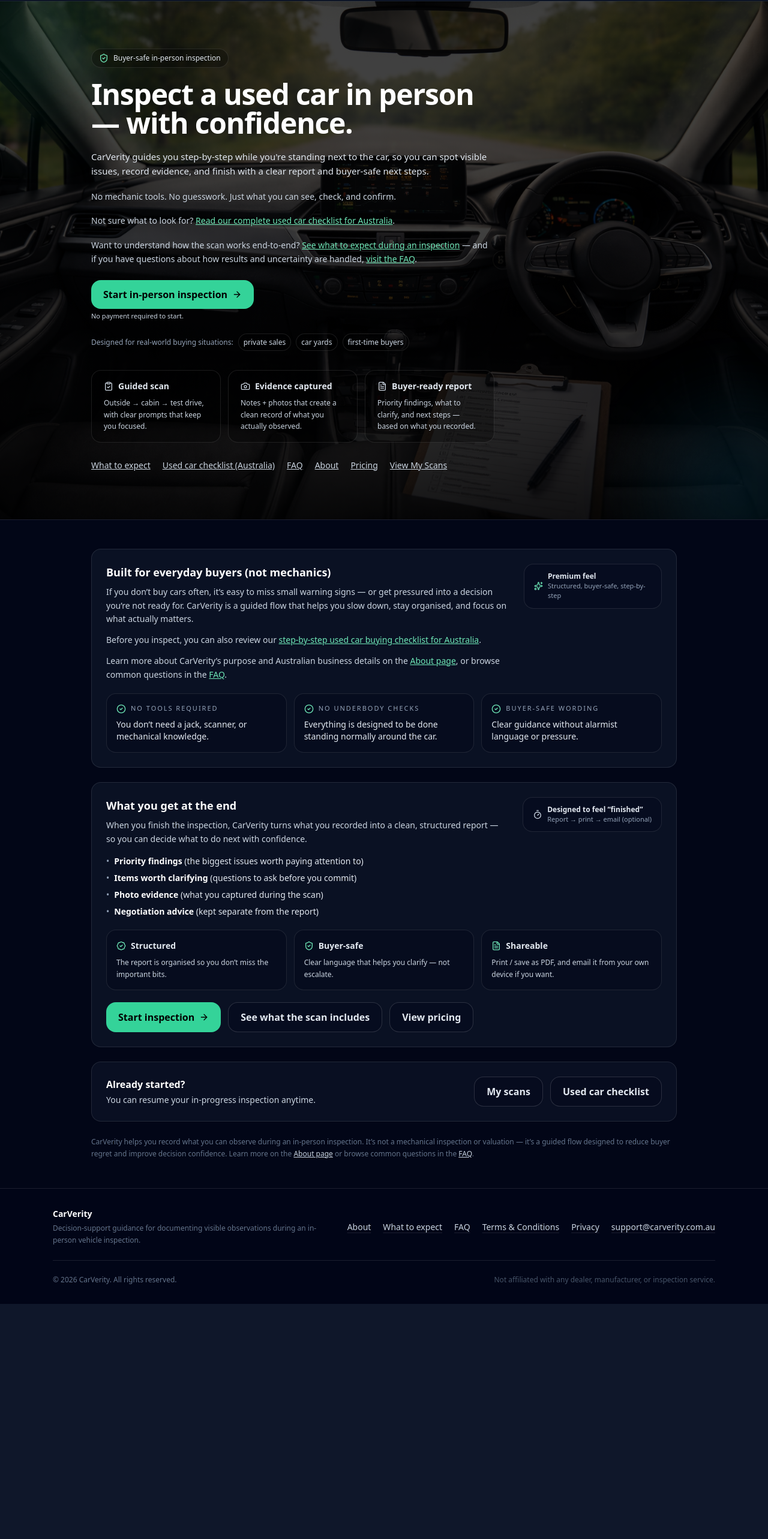
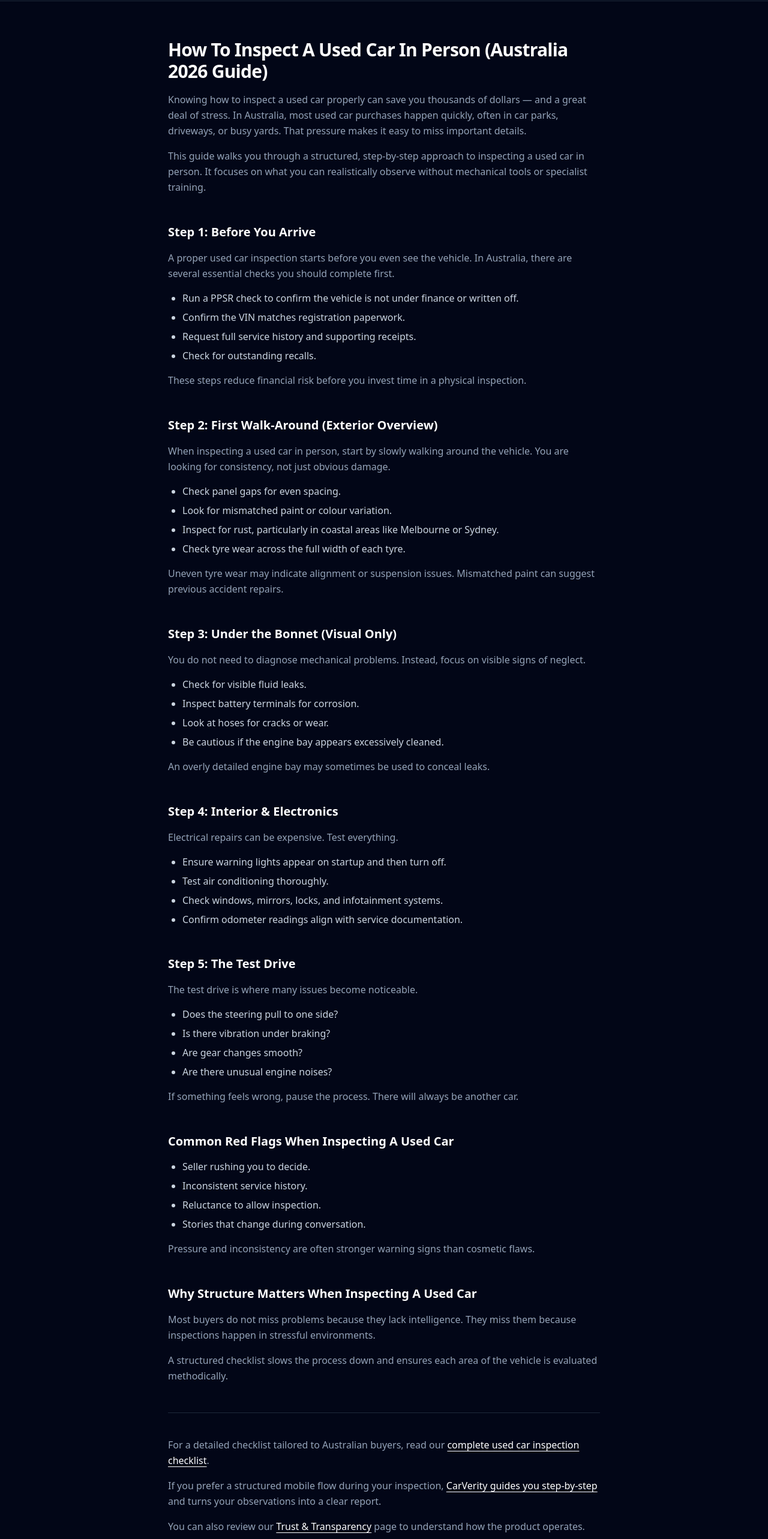
Before and after one commit to jeremy-swallow/carverity-clean, a React (Vite) app: page /how-to-inspect-a-used-car-in-person in a window 1280 px wide. Before the commit this address led to /. Shown: the part 55-2621 px from the top of the page at 60% size. Before the commit the page ends 2229 px from the top, so only its background shows below. Built offline with nearby package versions, Linux system fonts and the light colour scheme; no server answers.

Commit message:
Add inspection guide page and register route for SEO expansion

```diff
--- a/src/App.tsx
+++ b/src/App.tsx
@@ -24,6 +24,7 @@ import Terms from "./pages/Terms";
 import Privacy from "./pages/Privacy";
 import DeployTest from "./pages/DeployTest";
 import UsedCarGuide from "./pages/UsedCarGuide";
+import HowToInspectUsedCarInPerson from "./pages/HowToInspectUsedCarInPerson"; // ✅ ADDED
 
 /* Tester */
 import TestingExpectations from "./pages/TestingExpectations";
@@ -139,10 +140,15 @@ export default function App() {
         <Route path="/privacy" element={<Privacy />} />
         <Route path="/deploy-test" element={<DeployTest />} />
 
-        {/* ✅ NEW GUIDE PAGE */}
         <Route
           path="/what-to-check-when-buying-a-used-car-australia"
           element={<UsedCarGuide />}
+        />
+
+        {/* ✅ NEW INSPECTION GUIDE ROUTE */}
+        <Route
+          path="/how-to-inspect-a-used-car-in-person"
+          element={<HowToInspectUsedCarInPerson />}
         />
 
         {/* Tester */}
--- /dev/null
+++ b/src/pages/HowToInspectUsedCarInPerson.tsx
@@ -0,0 +1,248 @@
+// src/pages/HowToInspectUsedCarInPerson.tsx
+
+import { useEffect } from "react";
+import { Link } from "react-router-dom";
+import { applySeo } from "../utils/seo";
+
+export default function HowToInspectUsedCarInPerson() {
+  useEffect(() => {
+    applySeo({
+      title:
+        "How To Inspect A Used Car In Person (Australia 2026 Guide) | CarVerity",
+      description:
+        "Learn how to inspect a used car in person in Australia with a calm, structured step-by-step approach. A practical guide covering exterior, interior, test drive and red flags.",
+      canonical:
+        "https://www.carverity.com.au/how-to-inspect-a-used-car-in-person",
+    });
+  }, []);
+
+  return (
+    <div className="text-white">
+      <section className="max-w-3xl mx-auto px-6 py-16">
+        <article className="space-y-12">
+          <header className="space-y-4">
+            <h1 className="text-3xl font-semibold tracking-tight">
+              How To Inspect A Used Car In Person (Australia 2026 Guide)
+            </h1>
+
+            <p className="text-slate-400 leading-relaxed">
+              Knowing how to inspect a used car properly can save you thousands
+              of dollars — and a great deal of stress. In Australia, most used
+              car purchases happen quickly, often in car parks, driveways, or
+              busy yards. That pressure makes it easy to miss important details.
+            </p>
+
+            <p className="text-slate-400 leading-relaxed">
+              This guide walks you through a structured, step-by-step approach
+              to inspecting a used car in person. It focuses on what you can
+              realistically observe without mechanical tools or specialist
+              training.
+            </p>
+          </header>
+
+          {/* BEFORE YOU ARRIVE */}
+          <section className="space-y-4">
+            <h2 className="text-xl font-semibold">
+              Step 1: Before You Arrive
+            </h2>
+
+            <p className="text-slate-400 leading-relaxed">
+              A proper used car inspection starts before you even see the
+              vehicle. In Australia, there are several essential checks you
+              should complete first.
+            </p>
+
+            <ul className="list-disc pl-6 space-y-2 text-slate-300">
+              <li>
+                Run a PPSR check to confirm the vehicle is not under finance or
+                written off.
+              </li>
+              <li>Confirm the VIN matches registration paperwork.</li>
+              <li>Request full service history and supporting receipts.</li>
+              <li>Check for outstanding recalls.</li>
+            </ul>
+
+            <p className="text-slate-400 leading-relaxed">
+              These steps reduce financial risk before you invest time in a
+              physical inspection.
+            </p>
+          </section>
+
+          {/* FIRST IMPRESSION */}
+          <section className="space-y-4">
+            <h2 className="text-xl font-semibold">
+              Step 2: First Walk-Around (Exterior Overview)
+            </h2>
+
+            <p className="text-slate-400 leading-relaxed">
+              When inspecting a used car in person, start by slowly walking
+              around the vehicle. You are looking for consistency, not just
+              obvious damage.
+            </p>
+
+            <ul className="list-disc pl-6 space-y-2 text-slate-300">
+              <li>Check panel gaps for even spacing.</li>
+              <li>Look for mismatched paint or colour variation.</li>
+              <li>
+                Inspect for rust, particularly in coastal areas like Melbourne
+                or Sydney.
+              </li>
+              <li>Check tyre wear across the full width of each tyre.</li>
+            </ul>
+
+            <p className="text-slate-400 leading-relaxed">
+              Uneven tyre wear may indicate alignment or suspension issues.
+              Mismatched paint can suggest previous accident repairs.
+            </p>
+          </section>
+
+          {/* UNDER BONNET */}
+          <section className="space-y-4">
+            <h2 className="text-xl font-semibold">
+              Step 3: Under the Bonnet (Visual Only)
+            </h2>
+
+            <p className="text-slate-400 leading-relaxed">
+              You do not need to diagnose mechanical problems. Instead, focus
+              on visible signs of neglect.
+            </p>
+
+            <ul className="list-disc pl-6 space-y-2 text-slate-300">
+              <li>Check for visible fluid leaks.</li>
+              <li>Inspect battery terminals for corrosion.</li>
+              <li>Look at hoses for cracks or wear.</li>
+              <li>
+                Be cautious if the engine bay appears excessively cleaned.
+              </li>
+            </ul>
+
+            <p className="text-slate-400 leading-relaxed">
+              An overly detailed engine bay may sometimes be used to conceal
+              leaks.
+            </p>
+          </section>
+
+          {/* INTERIOR */}
+          <section className="space-y-4">
+            <h2 className="text-xl font-semibold">
+              Step 4: Interior & Electronics
+            </h2>
+
+            <p className="text-slate-400 leading-relaxed">
+              Electrical repairs can be expensive. Test everything.
+            </p>
+
+            <ul className="list-disc pl-6 space-y-2 text-slate-300">
+              <li>
+                Ensure warning lights appear on startup and then turn off.
+              </li>
+              <li>Test air conditioning thoroughly.</li>
+              <li>
+                Check windows, mirrors, locks, and infotainment systems.
+              </li>
+              <li>
+                Confirm odometer readings align with service documentation.
+              </li>
+            </ul>
+          </section>
+
+          {/* TEST DRIVE */}
+          <section className="space-y-4">
+            <h2 className="text-xl font-semibold">
+              Step 5: The Test Drive
+            </h2>
+
+            <p className="text-slate-400 leading-relaxed">
+              The test drive is where many issues become noticeable.
+            </p>
+
+            <ul className="list-disc pl-6 space-y-2 text-slate-300">
+              <li>Does the steering pull to one side?</li>
+              <li>Is there vibration under braking?</li>
+              <li>Are gear changes smooth?</li>
+              <li>Are there unusual engine noises?</li>
+            </ul>
+
+            <p className="text-slate-400 leading-relaxed">
+              If something feels wrong, pause the process. There will always be
+              another car.
+            </p>
+          </section>
+
+          {/* RED FLAGS */}
+          <section className="space-y-4">
+            <h2 className="text-xl font-semibold">
+              Common Red Flags When Inspecting A Used Car
+            </h2>
+
+            <ul className="list-disc pl-6 space-y-2 text-slate-300">
+              <li>Seller rushing you to decide.</li>
+              <li>Inconsistent service history.</li>
+              <li>Reluctance to allow inspection.</li>
+              <li>Stories that change during conversation.</li>
+            </ul>
+
+            <p className="text-slate-400 leading-relaxed">
+              Pressure and inconsistency are often stronger warning signs than
+              cosmetic flaws.
+            </p>
+          </section>
+
+          {/* STRUCTURE */}
+          <section className="space-y-4">
+            <h2 className="text-xl font-semibold">
+              Why Structure Matters When Inspecting A Used Car
+            </h2>
+
+            <p className="text-slate-400 leading-relaxed">
+              Most buyers do not miss problems because they lack intelligence.
+              They miss them because inspections happen in stressful
+              environments.
+            </p>
+
+            <p className="text-slate-400 leading-relaxed">
+              A structured checklist slows the process down and ensures each
+              area of the vehicle is evaluated methodically.
+            </p>
+          </section>
+
+          {/* INTERNAL LINKS */}
+          <section className="pt-10 border-t border-slate-800 space-y-4">
+            <p className="text-slate-400 leading-relaxed">
+              For a detailed checklist tailored to Australian buyers, read our{" "}
+              <Link
+                to="/what-to-check-when-buying-a-used-car-australia"
+                className="text-white underline underline-offset-4 hover:opacity-80 transition"
+              >
+                complete used car inspection checklist
+              </Link>
+              .
+            </p>
+
+            <p className="text-slate-400 leading-relaxed">
+              If you prefer a structured mobile flow during your inspection,{" "}
+              <Link
+                to="/"
+                className="text-white underline underline-offset-4 hover:opacity-80 transition"
+              >
+                CarVerity guides you step-by-step
+              </Link>{" "}
+              and turns your observations into a clear report.
+            </p>
+
+            <p className="text-slate-400 leading-relaxed">
+              You can also review our{" "}
+              <Link
+                to="/trust"
+                className="text-white underline underline-offset-4 hover:opacity-80 transition"
+              >
+                Trust & Transparency
+              </Link>{" "}
+              page to understand how the product operates.
+            </p>
+          </section>
+        </article>
+      </section>
+    </div>
+  );
+}
```
